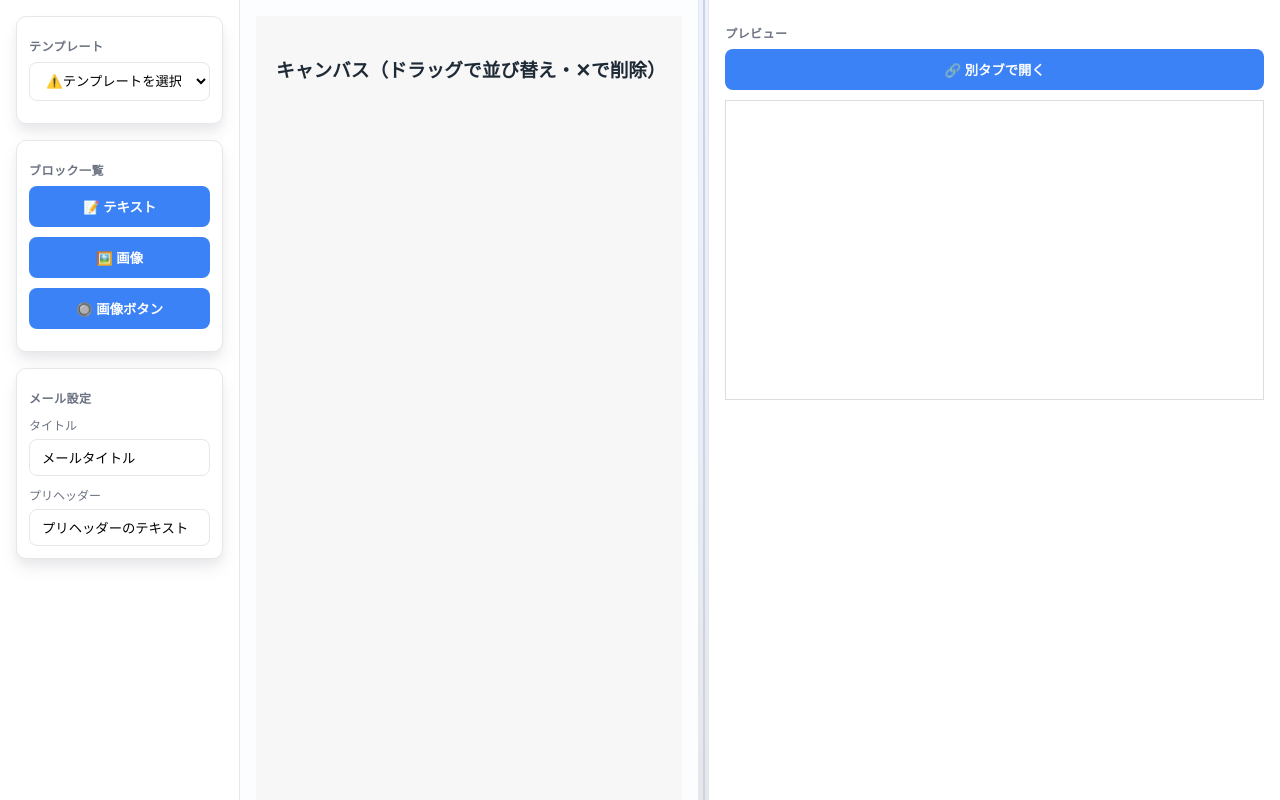
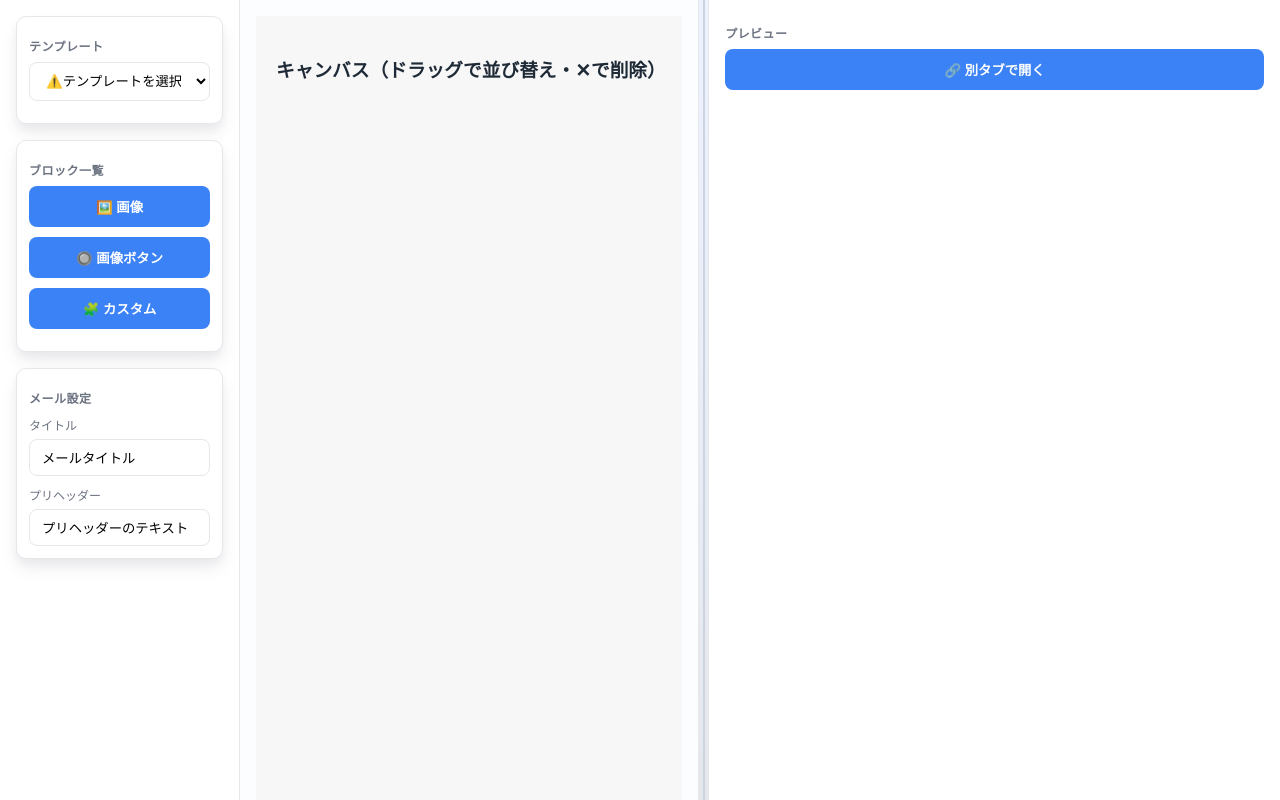
Before and after one commit to akase-github/no-code-tool, a React (Create React App) app: page / in a window 1280 px wide. Built offline with nearby package versions, Linux system fonts and the light colour scheme.

Commit message:
テキストブロック削除、カスタムブロック追加、プレビューUI調整

```diff
--- a/src/App.tsx
+++ b/src/App.tsx
@@ -14,17 +14,16 @@ const App: React.FC = () => {
   const [templateHtml, setTemplateHtml] = useState<string>('');
   const [titleText, setTitleText] = useState('メールタイトル');
   const [preheaderText, setPreheaderText] = useState('プリヘッダーのテキスト');
-  const [canvasWidth, setCanvasWidth] = useState(600); // ⭐ 追加：Canvasの幅を管理
+  const [canvasWidth, setCanvasWidth] = useState(600); // ⭐ Canvasの幅
 
   const handleAddBlock = (type: BlockType) => {
-    const newBlock: BlockData = {
-      id: uuidv4(),
-      type,
-      text: 'テキストを入力',
-      src: '画像URLを入力',
-      alt: 'altテキストを入力',
-      href: 'リンクを入力'
-    };
+    const base: BlockData = { id: uuidv4(), type };
+    const newBlock: BlockData =
+      type === 'image'
+        ? { ...base, src: '画像URLを入力', alt: 'altテキストを入力' }
+        : type === 'button'
+        ? { ...base, src: '画像URLを入力', alt: 'ボタン画像のalt', href: 'リンクを入力' }
+        : { ...base, html: '<!-- カスタムHTMLをここに -->' };
     setBlocks((prev) => [...prev, newBlock]);
   };
 
@@ -57,15 +56,29 @@ const App: React.FC = () => {
       .then((html) => setTemplateHtml(html));
   }, [selectedTemplate]);
 
-  const renderedBlocks = blocks.map((b) => {
-    if (b.type === 'text') return `<tr><td align="center"><p>${b.text}</p></td></tr>`;
-    if (b.type === 'image') return `<tr><td align="center"><img src="${b.src}" alt="${b.alt || ''}" width="750" /></td></tr>`;
-    if (b.type === 'button') return `<tr><td align="center"><a href="${b.href}"><img src="${b.src}" alt="${b.alt || ''}" width="750" /></a></td></tr>`;
-    return '';
-  }).join('');
+  const renderedBlocks = blocks
+    .map((b) => {
+      if (b.type === 'image') {
+        return `<tr><td align="center"><img src="${b.src || ''}" alt="${b.alt || ''}" width="750" /></td></tr>`;
+      }
+      if (b.type === 'button') {
+        return `<tr><td align="center"><a href="${b.href || '#'}"><img src="${b.src || ''}" alt="${b.alt || ''}" width="750" /></a></td></tr>`;
+      }
+      if (b.type === 'custom') {
+        const html = (b.html || '').trim();
+        const isRow = /<tr[\s>]/i.test(html);
+        return isRow ? html : `<tr><td align="center">${html}</td></tr>`;
+      }
+      return '';
+    })
+    .join('');
 
   const finalHtml = templateHtml
     .replace('TITLE_PLACEHOLDER', titleText)
+    .replace(
+      '<span id="preheader-placeholder" style="color:#f3f3f3;font-size:0;line-height:0;"></span>',
+      `<div style="display:none; mso-hide:all; font-size:1px; color:#ffffff; line-height:1px; max-height:0px; max-width:0px; opacity:0; overflow:hidden;">${preheaderText}</div>`
+    )
     .replace('PREHEADER_PLACEHOLDER', preheaderText)
     .replace('<tr id="block-placeholder"></tr>', renderedBlocks)
 
--- a/src/components/BlockList.tsx
+++ b/src/components/BlockList.tsx
@@ -9,9 +9,9 @@ interface BlockListProps {
 
 const BlockList: React.FC<BlockListProps> = ({ onAddBlock, onTemplateSelect }) => {
   const blocks: { type: BlockType; label: string }[] = [
-    { type: 'text', label: '📝 テキスト' },
     { type: 'image', label: '🖼️ 画像' },
     { type: 'button', label: '🔘 画像ボタン' },
+    { type: 'custom', label: '🧩 カスタム' },
   ];
 
   return (
--- a/src/components/Canvas.tsx
+++ b/src/components/Canvas.tsx
@@ -73,12 +73,14 @@ const SortableBlock: React.FC<{
 
       {/* ブロック本体 */}
       <div onClick={() => onSelect(block.id)} className="canvas-block__body">
-        {block.type === 'text' && <p>{block.text}</p>}
         {block.type === 'image' && (
           <img src={block.src} alt="画像" style={{ maxWidth: '100%' }} />
         )}
         {block.type === 'button' && (
           <img src={block.src} alt="画像ボタン" style={{ maxWidth: '100%' }} />
+        )}
+        {block.type === 'custom' && (
+          <div dangerouslySetInnerHTML={{ __html: block.html || '' }} />
         )}
       </div>
     </div>
@@ -151,12 +153,14 @@ const Canvas: React.FC<CanvasProps> = ({
                 border: '1px solid #ccc',
               }}
             >
-              {draggingBlock.type === 'text' && <p>{draggingBlock.text}</p>}
               {draggingBlock.type === 'image' && (
                 <img src={draggingBlock.src} alt="画像" style={{ maxWidth: '100%' }} />
               )}
               {draggingBlock.type === 'button' && (
                 <img src={draggingBlock.src} alt="画像ボタン" style={{ maxWidth: '100%' }} />
+              )}
+              {draggingBlock.type === 'custom' && (
+                <div dangerouslySetInnerHTML={{ __html: draggingBlock.html || '' }} />
               )}
             </div>
           )}
--- a/src/components/Preview.tsx
+++ b/src/components/Preview.tsx
@@ -2,9 +2,10 @@ import React from 'react';
 
 interface PreviewProps {
   html: string;
+  width?: number; // px
 }
 
-const Preview: React.FC<PreviewProps> = ({ html }) => {
+const Preview: React.FC<PreviewProps> = ({ html, width = 750 }) => {
   const handleOpenHtmlInNewTab = () => {
     const blob = new Blob([html], { type: 'text/html' });
     const url = URL.createObjectURL(blob);
@@ -12,7 +13,7 @@ const Preview: React.FC<PreviewProps> = ({ html }) => {
   };
 
   return (
-    <div className="preview-pane">
+    <div className="preview-pane" style={{ width }}>
       <h3 className="section-title">プレビュー</h3>
 
       <div className="open-new-tab">
@@ -23,11 +24,12 @@ const Preview: React.FC<PreviewProps> = ({ html }) => {
 
       <div
         style={{
-          width: '100%',
-          border: '1px solid #ddd',
+          width: 750,
+          boxSizing: 'border-box',
           backgroundColor: '#fff',
           margin: '0 auto',
           minHeight: '300px',
+          overflowX: 'hidden',
         }}
         dangerouslySetInnerHTML={{ __html: html }}
       />
--- a/src/components/PropertiesPanel.tsx
+++ b/src/components/PropertiesPanel.tsx
@@ -15,7 +15,7 @@ const PropertiesPanel: React.FC<PropertiesPanelProps> = ({
 
   if (!selectedBlock) return null;
 
-  const handleChange = (e: React.ChangeEvent<HTMLInputElement>) => {
+  const handleChange = (e: React.ChangeEvent<HTMLInputElement | HTMLTextAreaElement>) => {
     const { name, value } = e.target;
     onUpdateBlock({ ...selectedBlock, [name]: value });
   };
@@ -56,19 +56,6 @@ const PropertiesPanel: React.FC<PropertiesPanelProps> = ({
       </div>
 
       <div className="properties-panel__body">
-        {selectedBlock.type === 'text' && (
-          <label className="field">
-            テキスト内容：
-            <input
-              type="text"
-              name="text"
-              value={selectedBlock.text}
-              onChange={handleChange}
-              className="ui-input"
-              style={{ marginTop: '6px' }}
-            />
-          </label>
-        )}
 
         {(selectedBlock.type === 'image' || selectedBlock.type === 'button') && (
           <>
@@ -110,6 +97,19 @@ const PropertiesPanel: React.FC<PropertiesPanelProps> = ({
             />
           </label>
         )}
+
+        {selectedBlock.type === 'custom' && (
+          <label className="field">
+            カスタムHTML：
+            <textarea
+              name="html"
+              value={selectedBlock.html || ''}
+              onChange={handleChange}
+              className="ui-input"
+              style={{ marginTop: '6px', minHeight: '160px' }}
+            />
+          </label>
+        )}
       </div>
     </div>
   );
--- a/src/index.css
+++ b/src/index.css
@@ -86,10 +86,21 @@ body {
 }
 
 .preview-pane {
-  width: 750px;
+  width: 820px;
   background: var(--panel-bg);
   border-left: 1px solid var(--border);
   padding: 16px;
+  height: 100vh;
+  box-sizing: border-box;
+  overflow-y: auto;
+  overflow-x: hidden;
+}
+
+/* プレビュー内のテーブル幅が余白で切れないように */
+.preview-pane > div[style] {
+  /* 内側の白背景ボックス */
+  max-width: 100%;
+  overflow-x: hidden;
 }
 
 /* Forms */
--- a/src/types/types.ts
+++ b/src/types/types.ts
@@ -1,10 +1,10 @@
-export type BlockType = 'text' | 'image' | 'button';
+export type BlockType = 'image' | 'button' | 'custom';
 
 export interface BlockData {
   id: string;
   type: BlockType;
-  text?: string;
   src?: string;
   alt?: string;
   href?: string;
+  html?: string; // custom 用の生HTML
 }
```
